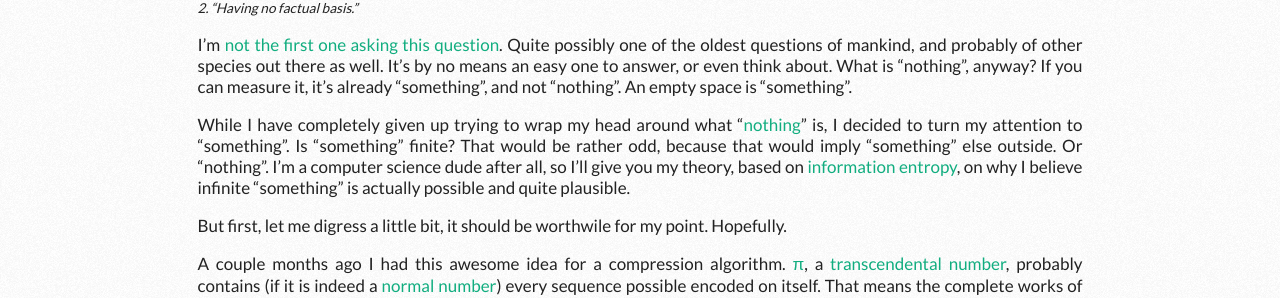
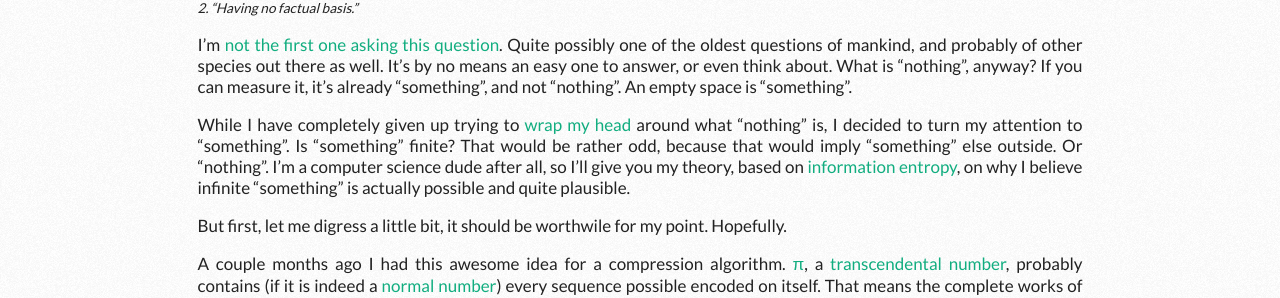
Before and after one commit to vittau/blog, a Jekyll site: the page built from _posts/2017-07-15-why-is-there-something-instead-of-nothing.markdown, in a window 1280 px wide. Shown: the part 319-617 px from the top of the page. Built offline with Jekyll 4.4.1, drawn with Linux system fonts in a browser that asks for light colours; comment, search, counter and statistics services are not loaded.

```diff
--- a/_posts/2017-07-15-why-is-there-something-instead-of-nothing.markdown
+++ b/_posts/2017-07-15-why-is-there-something-instead-of-nothing.markdown
@@ -15,7 +15,7 @@ I'm <a href="https://www.google.com/search?q=why+is+there+something+instead+of+n
 
 <!--more-->
 
-While I have completely given up trying to wrap my head around what "<a href="https://www.livescience.com/28132-what-is-nothing-physicists-debate.html" target="_blank">nothing</a>" is, I decided to turn my attention to "something". Is "something" finite? That would be rather odd, because that would imply "something" else outside. Or "nothing". I'm a computer science dude after all, so I'll give you my theory, based on <a href="https://en.wikipedia.org/wiki/Entropy_(information_theory)" target="_blank">information entropy</a>, on why I believe infinite "something" is actually possible and quite plausible.
+While I have completely given up trying to <a href="https://www.livescience.com/28132-what-is-nothing-physicists-debate.html" target="_blank">wrap my head</a> around what "nothing" is, I decided to turn my attention to "something". Is "something" finite? That would be rather odd, because that would imply "something" else outside. Or "nothing". I'm a computer science dude after all, so I'll give you my theory, based on <a href="https://en.wikipedia.org/wiki/Entropy_(information_theory)" target="_blank">information entropy</a>, on why I believe infinite "something" is actually possible and quite plausible.
 
 But first, let me digress a little bit, it should be worthwile for my point. Hopefully.
 
```
